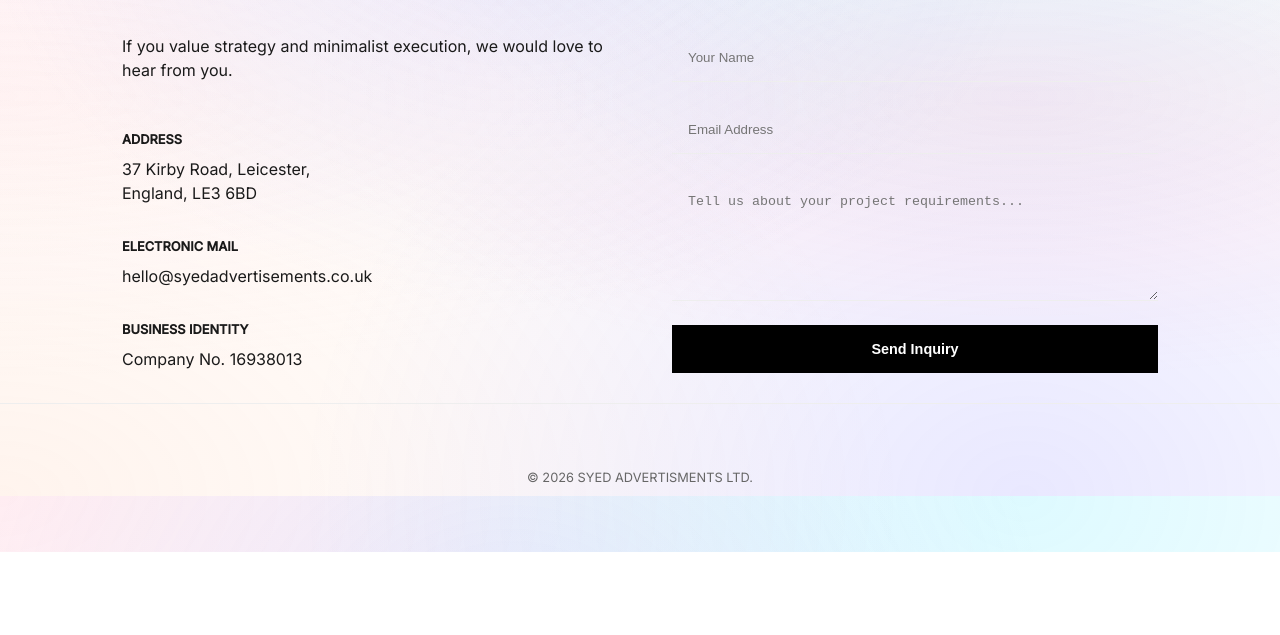
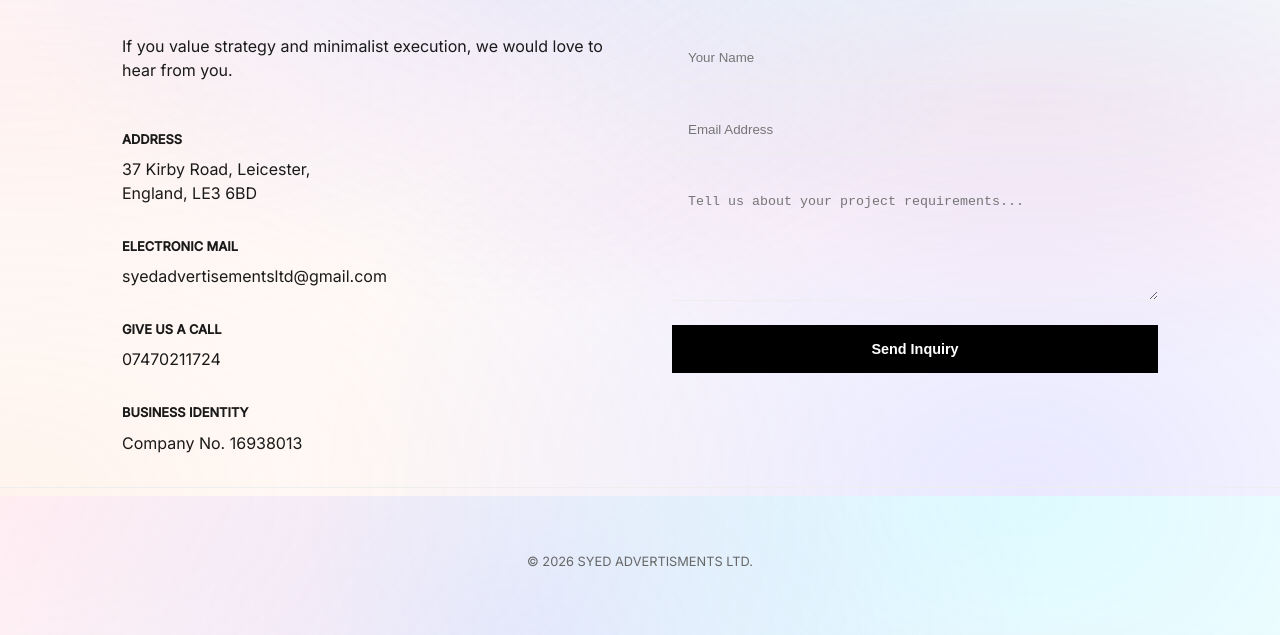
Before and after one commit to syedadvertisementsltd/web.github.io, a plain HTML site: page contact.html in a window 1280 px wide. Shown: the part 304-939 px from the top of the page. Before the commit the page ends 856 px from the top, so only its background shows below. Drawn offline with Linux system fonts and the light colour scheme.

Commit message:
Update contact.html

```diff
--- a/contact.html
+++ b/contact.html
@@ -37,7 +37,11 @@
                     </div>
                     <div style="margin-bottom: 2rem;">
                         <h4 style="font-size: 0.8rem; font-weight: 700; text-transform: uppercase; margin-bottom: 0.5rem;">Electronic Mail</h4>
-                        <p>hello@syedadvertisements.co.uk</p>
+                        <p>syedadvertisementsltd@gmail.com</p>
+                    </div>
+                    <div style="margin-bottom: 2rem;">
+                        <h4 style="font-size: 0.8rem; font-weight: 700; text-transform: uppercase; margin-bottom: 0.5rem;">Give Us A Call</h4>
+                        <p>07470211724</p>
                     </div>
                     <div style="margin-bottom: 2rem;">
                         <h4 style="font-size: 0.8rem; font-weight: 700; text-transform: uppercase; margin-bottom: 0.5rem;">Business Identity</h4>
```
